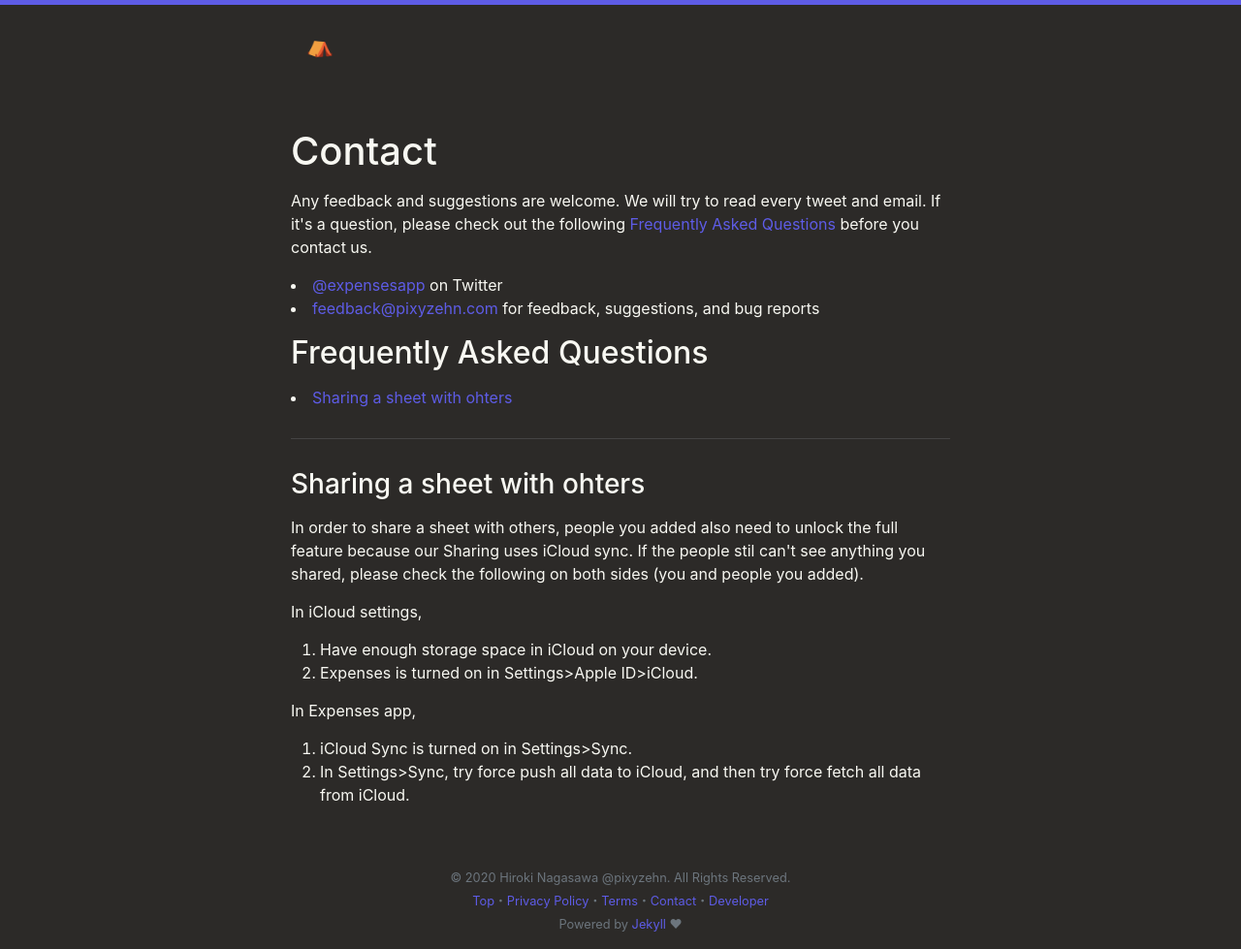
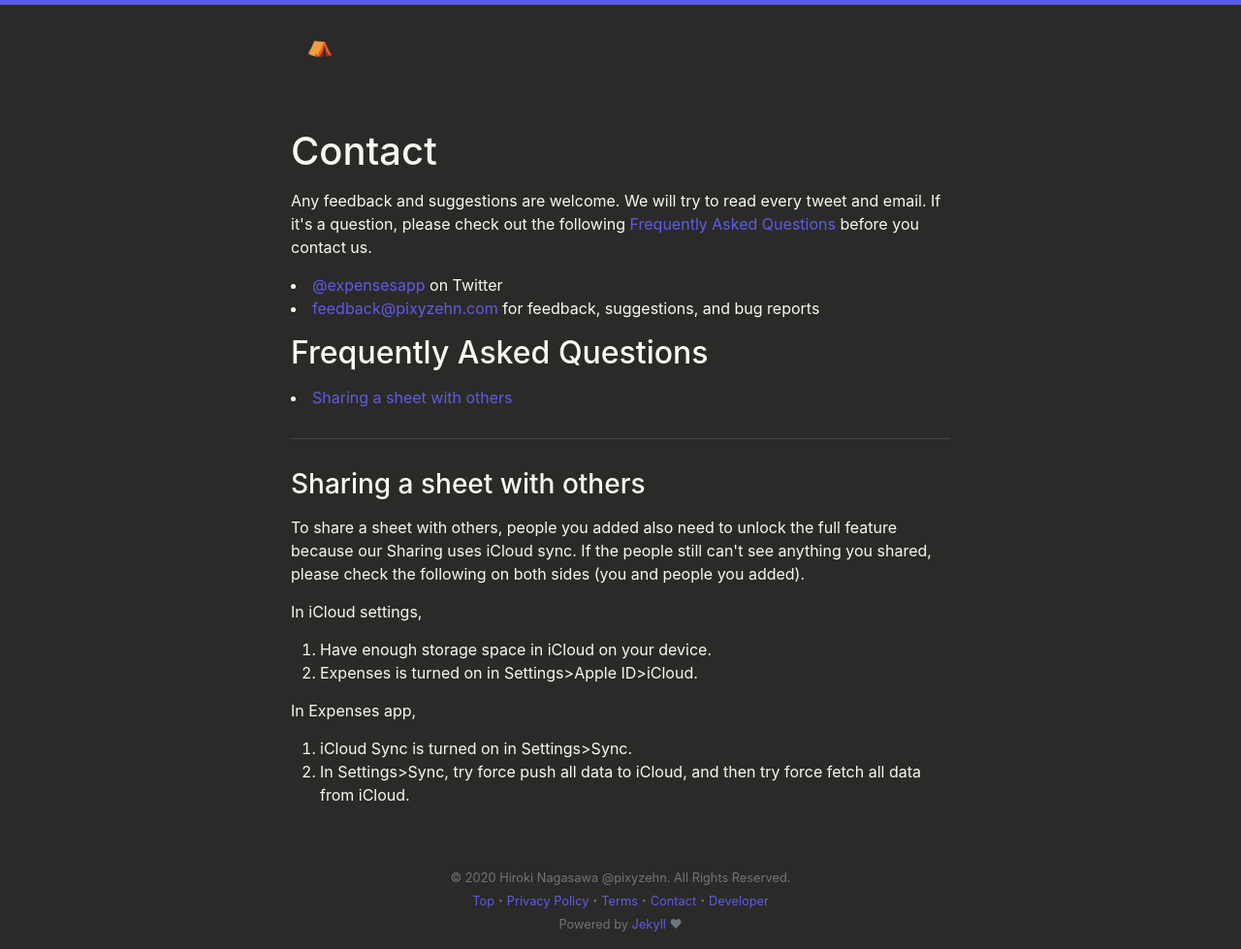
Before and after one commit to pixyzehn/pixyzehn.com, a Jekyll site: the page built from pages/expenses/contact.md, in a window 1280 px wide. Shown: the whole page at 97% size. Built offline with Jekyll 4.4.1, drawn with Linux system fonts in a browser that asks for light colours.

Commit message:
Fix typo in contact

```diff
--- a/_includes/expenses/contact.html
+++ b/_includes/expenses/contact.html
@@ -5,12 +5,12 @@
     <li><a href="mailto:feedback@pixyzehn.com">feedback@pixyzehn.com</a> for feedback, suggestions, and bug reports</li>
 
     <h2 id="frequently-asked-questions">Frequently Asked Questions</h2>
-    <li><a href="#sharing-sheet-with-others">Sharing a sheet with ohters</a></li>
+    <li><a href="#sharing-sheet-with-others">Sharing a sheet with others</a></li>
 
     <hr>
 
-    <h3 id="sharing-sheet-with-others">Sharing a sheet with ohters</h3>
-    <p>In order to share a sheet with others, people you added also need to unlock the full feature because our Sharing uses iCloud sync. If the people stil can't see anything you shared, please check the following on both sides (you and people you added).</p>
+    <h3 id="sharing-sheet-with-others">Sharing a sheet with others</h3>
+    <p>To share a sheet with others, people you added also need to unlock the full feature because our Sharing uses iCloud sync. If the people still can't see anything you shared, please check the following on both sides (you and people you added).</p>
     <p>In iCloud settings,</p>
     <ol>
         <li>Have enough storage space in iCloud on your device.</li>
```
